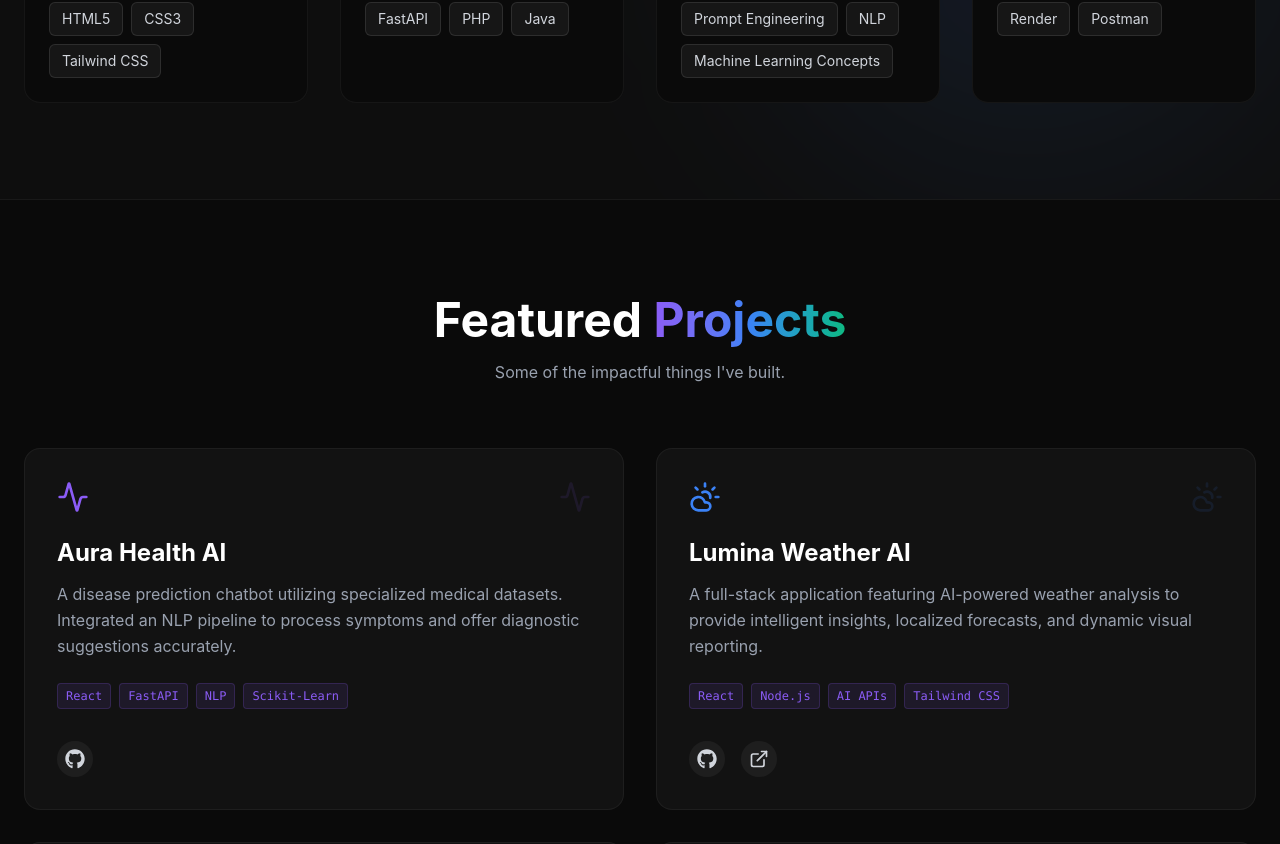
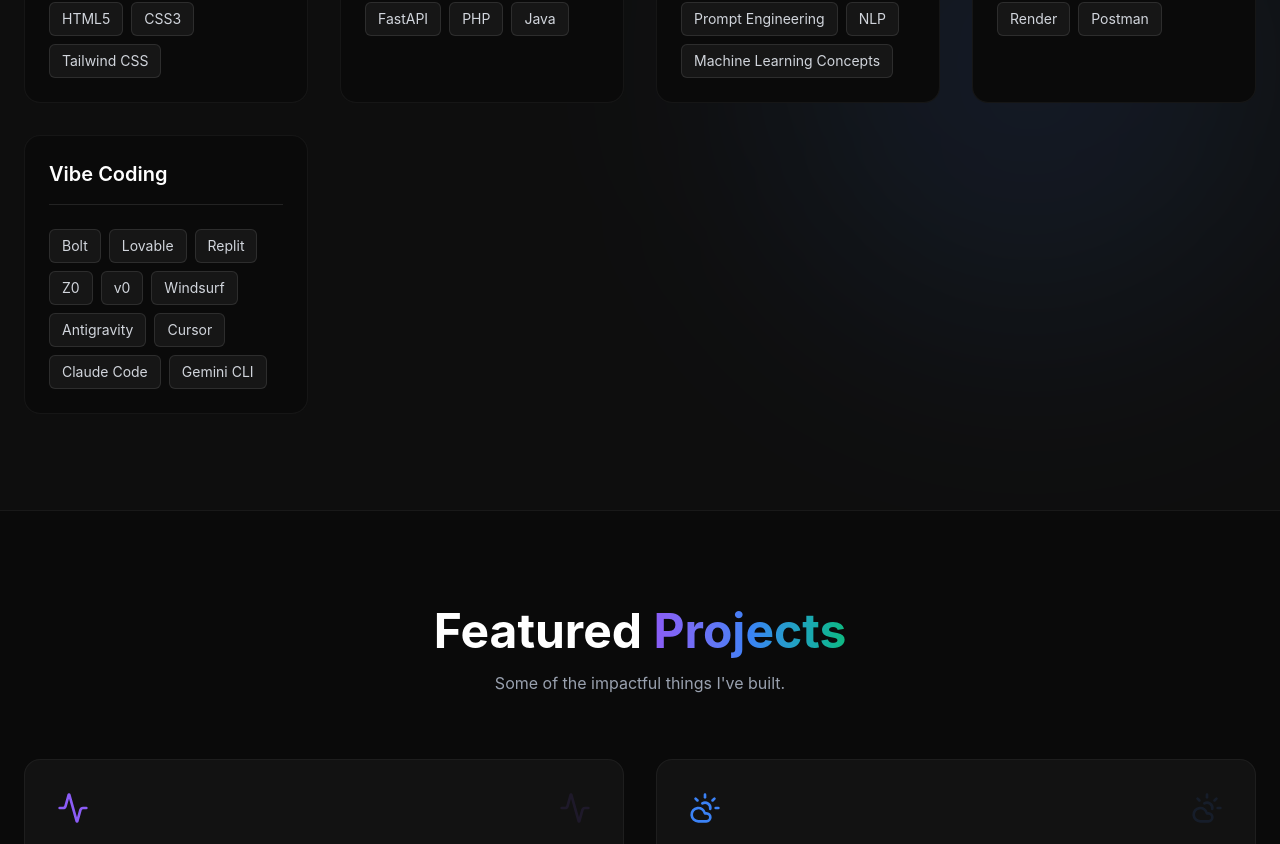
Before and after one commit to KadariUday/Portfolio, a React (Vite) app: page / in a window 1280 px wide. Shown: the part 1945-2789 px from the top of the page. Built offline with nearby package versions, Linux system fonts and the light colour scheme.

Commit message:
feat: Add Vibe Coding to skills dashboard

```diff
--- a/src/components/Skills.jsx
+++ b/src/components/Skills.jsx
@@ -18,6 +18,10 @@
     {
       title: "Tools & Deployment",
       skills: ["Git", "GitHub", "Vercel", "Render", "Postman"]
+    },
+    {
+      title: "Vibe Coding",
+      skills: ["Bolt", "Lovable", "Replit", "Z0", "v0", "Windsurf", "Antigravity", "Cursor", "Claude Code", "Gemini CLI"]
     }
   ];
 
```
